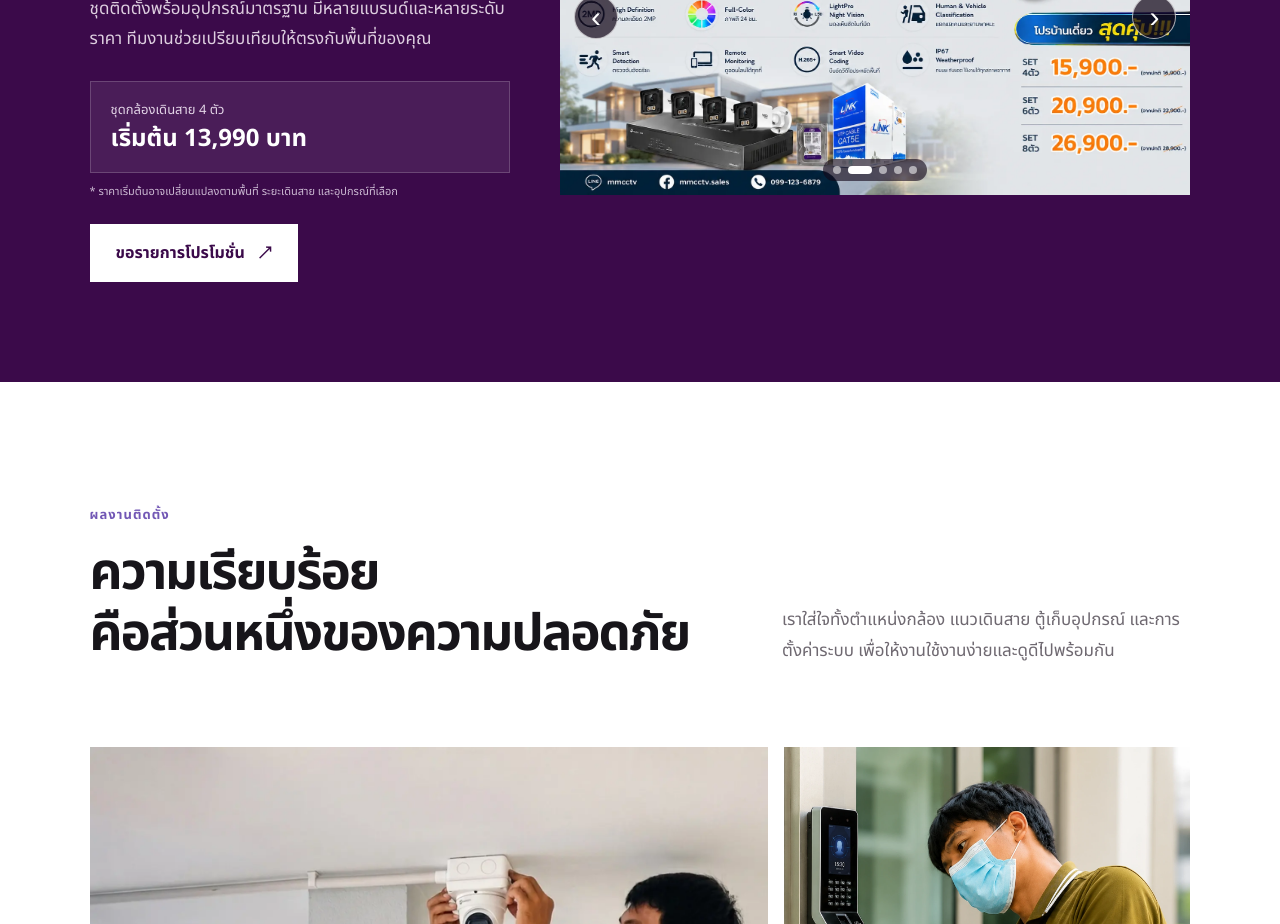
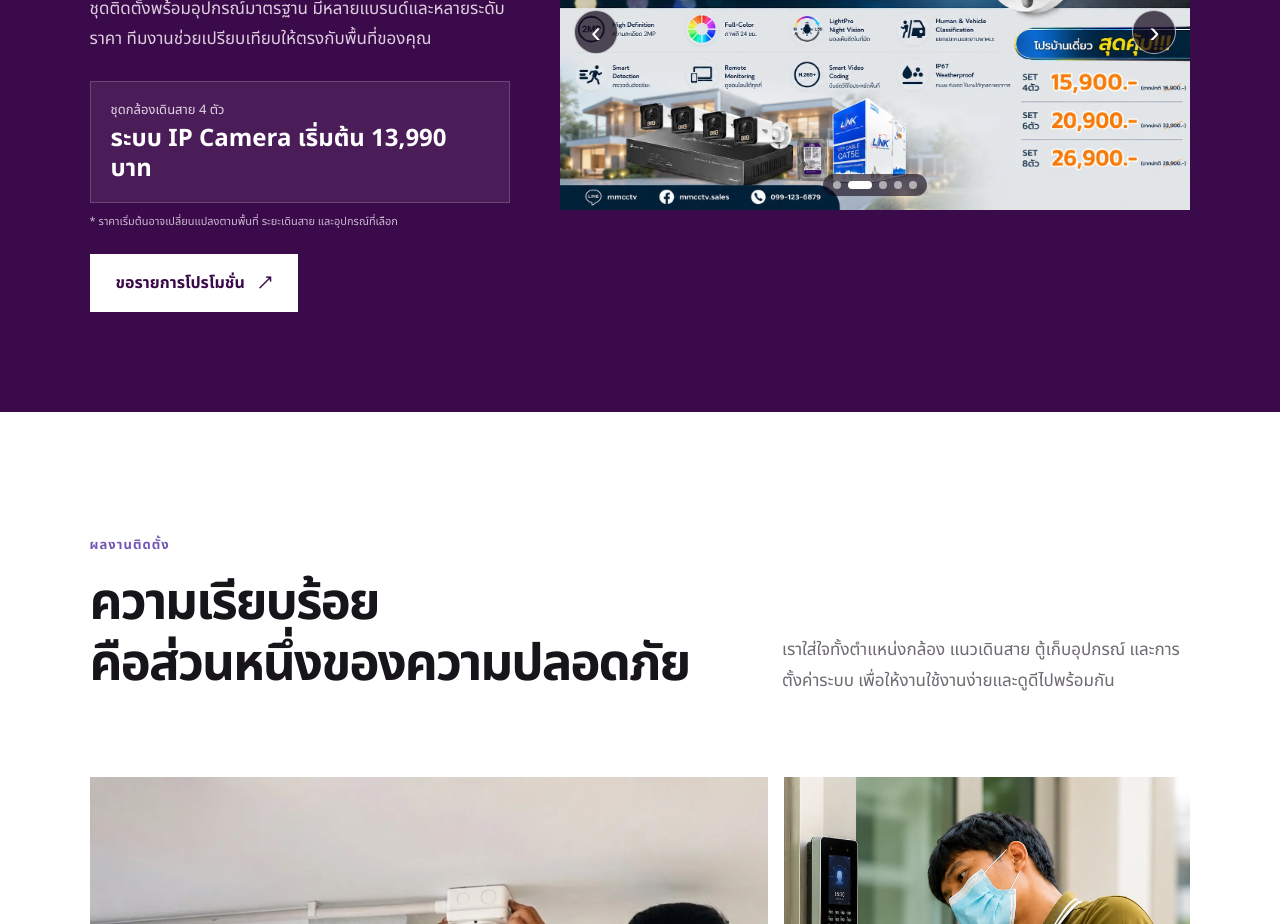
Before and after one commit to momomaggi/mmcctv-website, a React (Vite) app: page / in a window 1280 px wide. Shown: the part 2460-3384 px from the top of the page. Built offline with nearby package versions, Linux system fonts and the light colour scheme.

Commit message:
Update page.tsx

```diff
--- a/src/page.tsx
+++ b/src/page.tsx
@@ -287,7 +287,7 @@ const scrollReviews = (direction: "previous" | "next") => {
     <div className="promo-prices" aria-label="ราคาเริ่มต้น">
   <div className="promo-price-item">
     <span>ชุดกล้องเดินสาย 4 ตัว</span>
-    <strong>เริ่มต้น 13,990 บาท</strong>
+    <strong>ระบบ IP Camera เริ่มต้น 13,990 บาท</strong>
   </div>
 </div>
 
```
